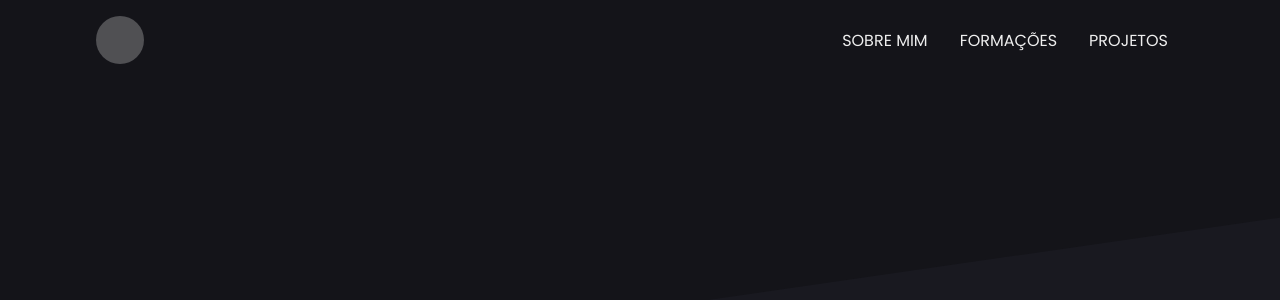
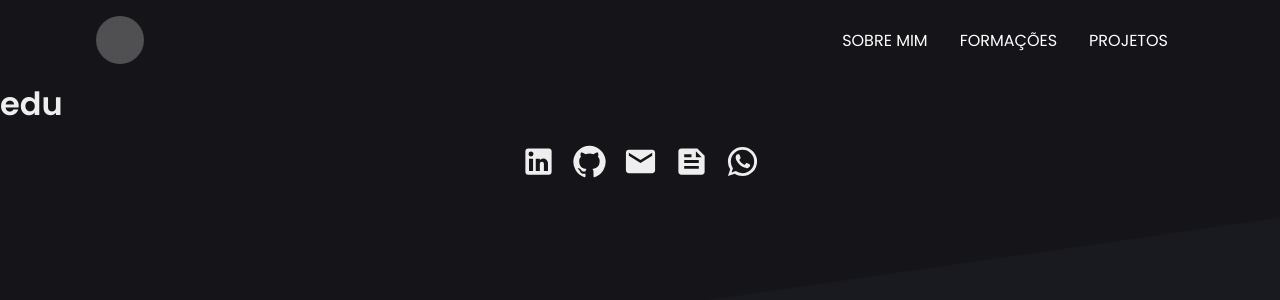
Before and after one commit to FelipeAL00/felipeal00.github.io, a React (Create React App) app: page /formacoes in a window 1280 px wide. Shown: the top 300 px of the page. Built offline with nearby package versions, Linux system fonts and the light colour scheme.

Commit message:
adicionando rodapé e linguagem de cada projeto

```diff
--- a/package.json
+++ b/package.json
@@ -3,6 +3,10 @@
   "version": "0.1.0",
   "private": true,
   "dependencies": {
+    "@emotion/react": "^11.10.4",
+    "@emotion/styled": "^11.10.4",
+    "@mui/icons-material": "^5.10.9",
+    "@mui/material": "^5.10.9",
     "@testing-library/jest-dom": "^5.14.1",
     "@testing-library/react": "^13.0.0",
     "@testing-library/user-event": "^13.2.1",
--- a/src/App.jsx
+++ b/src/App.jsx
@@ -1,4 +1,5 @@
 import { BrowserRouter } from "react-router-dom";
+import Footer from "./components/Footer";
 import Header from "./components/Header";
 import Routes from "./routes";
 import { GlobalStyle } from "./styles/globalstyles";
@@ -9,6 +10,7 @@ function App() {
       <Header />
       <GlobalStyle />
       <Routes />
+      <Footer />
     </BrowserRouter>
   );
 }
--- /dev/null
+++ b/src/components/Footer/index.jsx
@@ -0,0 +1,20 @@
+import React from "react";
+
+import { Container, Content } from "./style";
+import { WhatsApp, LinkedIn, GitHub, Feed, Mail } from "@mui/icons-material";
+
+function Footer() {
+  return (
+    <Container>
+      <Content>
+        <LinkedIn sx={{ fontSize: 35 }} />
+        <GitHub sx={{ fontSize: 35 }} />
+        <Mail sx={{ fontSize: 35 }} />
+        <Feed sx={{ fontSize: 35 }} />
+        <WhatsApp sx={{ fontSize: 35 }} />
+      </Content>
+    </Container>
+  );
+}
+
+export default Footer;
--- /dev/null
+++ b/src/components/Footer/style.js
@@ -0,0 +1,21 @@
+import styled from "styled-components";
+
+export const Container = styled.footer`
+  max-width: 1120px;
+  margin: 0 auto;
+
+  padding: 1rem;
+  display: flex;
+  align-items: center;
+  justify-content: center;
+`;
+
+export const Content = styled.div`
+  svg {
+    margin: 0 0.5rem;
+    transition: all 0.2s;
+    &:hover {
+      opacity: 0.5;
+    }
+  }
+`;
--- a/src/components/Header/index.jsx
+++ b/src/components/Header/index.jsx
@@ -1,12 +1,19 @@
+import { Link } from "react-router-dom";
 import { BackgroundImageLogo, Container, Menu, MenuOption } from "./style";
 export default function Header() {
   return (
     <Container>
       <BackgroundImageLogo />
       <Menu>
-        <MenuOption>SOBRE MIM</MenuOption>
-        <MenuOption>FORMAÇÕES</MenuOption>
-        <MenuOption>PROJETOS</MenuOption>
+        <Link to="/">
+          <MenuOption>SOBRE MIM</MenuOption>
+        </Link>
+        <Link to="/formacoes">
+          <MenuOption>FORMAÇÕES</MenuOption>
+        </Link>
+        <Link to="/projetos">
+          <MenuOption>PROJETOS</MenuOption>
+        </Link>
       </Menu>
     </Container>
   );
--- a/src/components/Header/style.js
+++ b/src/components/Header/style.js
@@ -21,6 +21,11 @@ export const BackgroundImageLogo = styled.div`
 export const Menu = styled.menu`
   display: flex;
   justify-content: space-between;
+
+  a {
+    text-decoration: none;
+    color: #fff;
+  }
 `;
 
 export const MenuOption = styled.li`
--- a/src/pages/Projects/index.jsx
+++ b/src/pages/Projects/index.jsx
@@ -22,6 +22,7 @@ class Projects extends Component {
           <li key={project.id}>
             <strong>{project.name}</strong>
             <span>{project.description}</span>
+            <label>{project.language}</label>
             <Button to={project.html_url}>
               <span>Ver mais...</span>
             </Button>
--- a/src/pages/Projects/styles.js
+++ b/src/pages/Projects/styles.js
@@ -1,5 +1,4 @@
 import styled from "styled-components";
-import { darken } from "polished";
 import { Link } from "react-router-dom";
 
 export const Container = styled.div``;
@@ -10,6 +9,7 @@ export const ProjectList = styled.ul`
   grid-gap: 0.6rem;
   list-style: none;
   margin: 1rem;
+
   @media (max-width: 900px) {
     grid-template-columns: repeat(1, 1fr);
   }
@@ -24,39 +24,50 @@ export const ProjectList = styled.ul`
     margin: 0 0.6rem;
   }
 
-  > strong {
+  strong {
     font-size: 1rem;
     line-height: 1.2rem;
-    color: #000;
     margin-top: 0.8rem;
   }
 
-  > span {
-    font-size: 21px;
-    font-weight: bold;
-    margin: 5px 0 20px;
-    color: #333;
+  span {
+    font-size: 0.7rem;
+    margin: auto 0;
+    color: #ddd;
+  }
+
+  label {
+    font-size: 0.5rem;
+    color: #ccc;
+    margin: auto 0;
   }
 `;
 
 export const Button = styled(Link)`
-  background: #fff;
+  background: #f5f5f5;
   color: #000;
   border: none;
   overflow: hidden;
-  border-radius: 4px;
+  border-radius: 0.2rem;
   display: flex;
   margin-top: auto;
   align-items: center;
   transition: all 0.2s;
+  height: 1.5rem;
   text-decoration: none;
   &:hover {
-    background: ${darken(0.05, "#fff")};
+    opacity: 0.5;
   }
 
   span {
     flex: 1;
     text-align: center;
     font-weight: 600;
+    color: #333;
+    transition: all 0.2s;
+
+    color: #000;
+    &:hover {
+    }
   }
 `;
--- a/src/routes.js
+++ b/src/routes.js
@@ -8,8 +8,8 @@ export default function CreateRoutes() {
   return (
     <Routes>
       <Route exact path="/" element={<AboutMe />} />
-      <Route path="/education" element={<Education />} />
-      <Route path="/projects" element={<Projects />} />
+      <Route path="/formacoes" element={<Education />} />
+      <Route path="/projetos" element={<Projects />} />
     </Routes>
   );
 }
```
Also changed, not shown: 1 other file (tests, documents, lock files or other folders).
